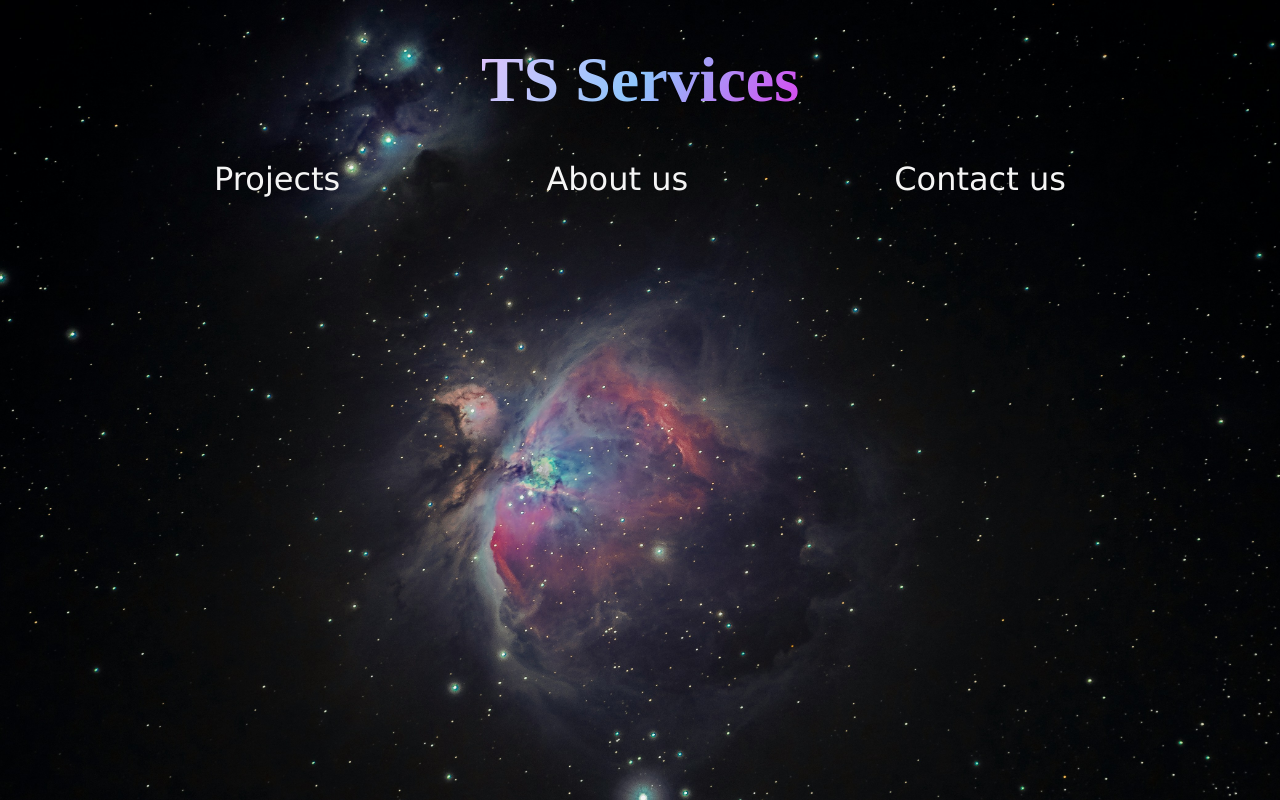
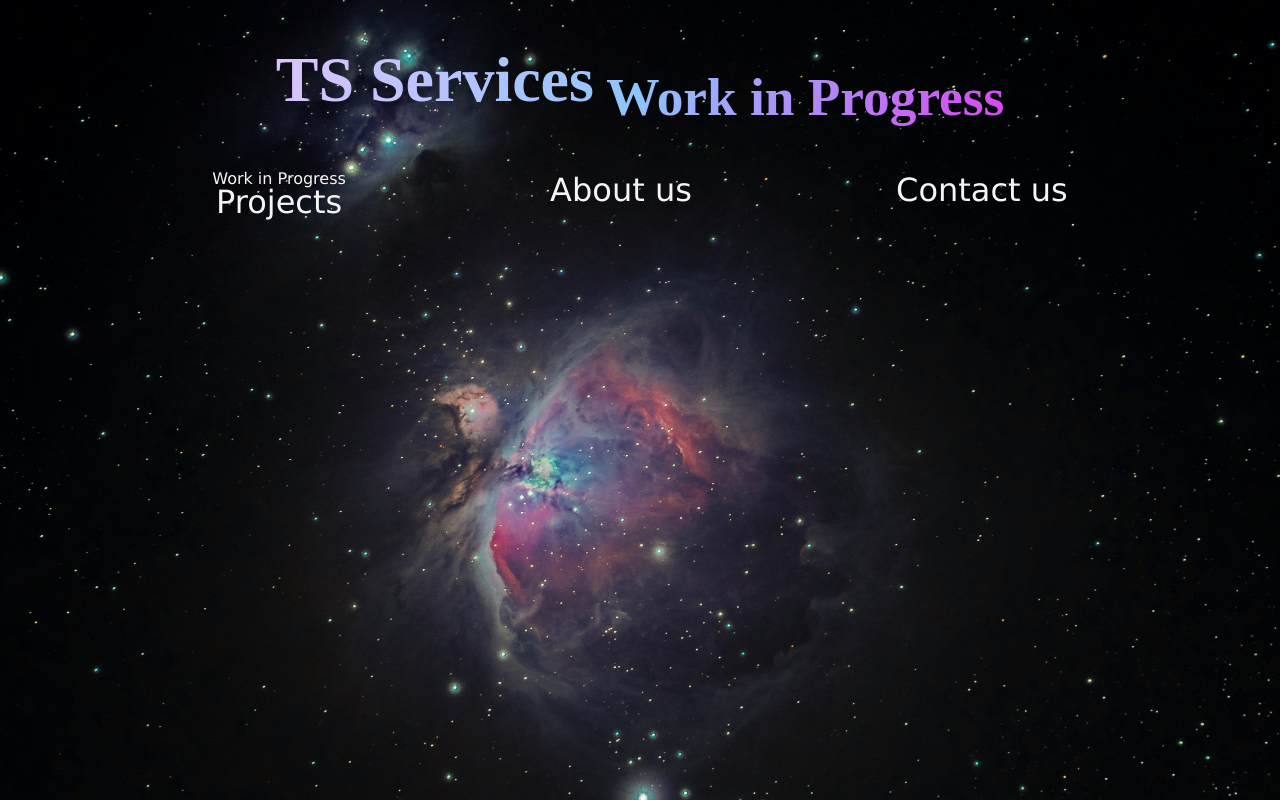
Before and after one commit to DI0-7/collaborative-website, a plain HTML site: page mainpage.html in a window 1280 px wide. Drawn offline with Linux system fonts and the light colour scheme.

Commit message:
Updated Main html

```diff
--- a/mainpage.html
+++ b/mainpage.html
@@ -5,13 +5,11 @@
     </head>
     <body>
         <div class="mainpageheader">
-            <h1> TS Services </h1>
+            <h1> TS Services<sub> Work in Progress</sub></h1>
         </div>
         <div class="navButtons">
-            <div> Projects</div>
+            <div> <ruby>Projects<rt>Work in Progress </rt></ruby></div>
             <div><a href="aboutUs.html"> About us </a></div>
-            <div> Contact us</div>
+            <div><a href="contactUs.html">Contact us </a></div>
         </div>
-
-
     </body>
```
